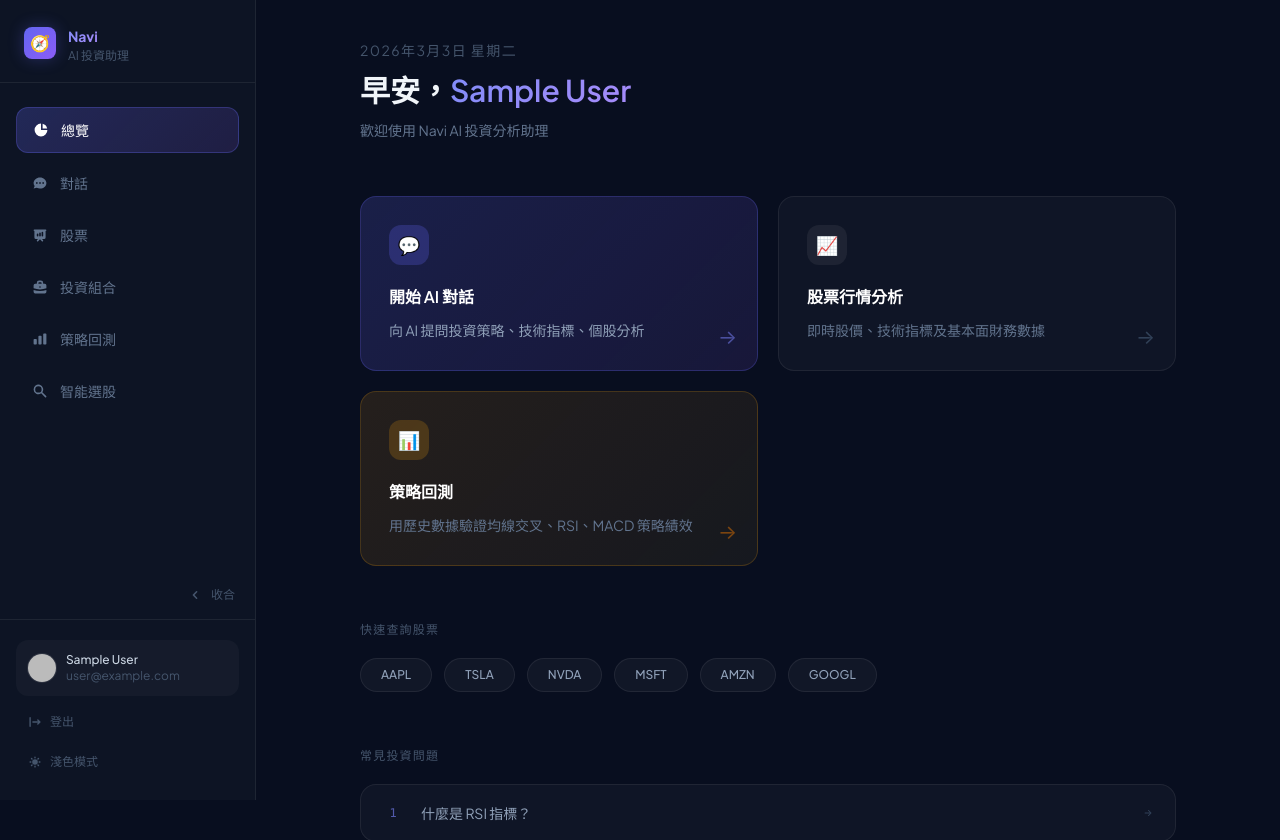
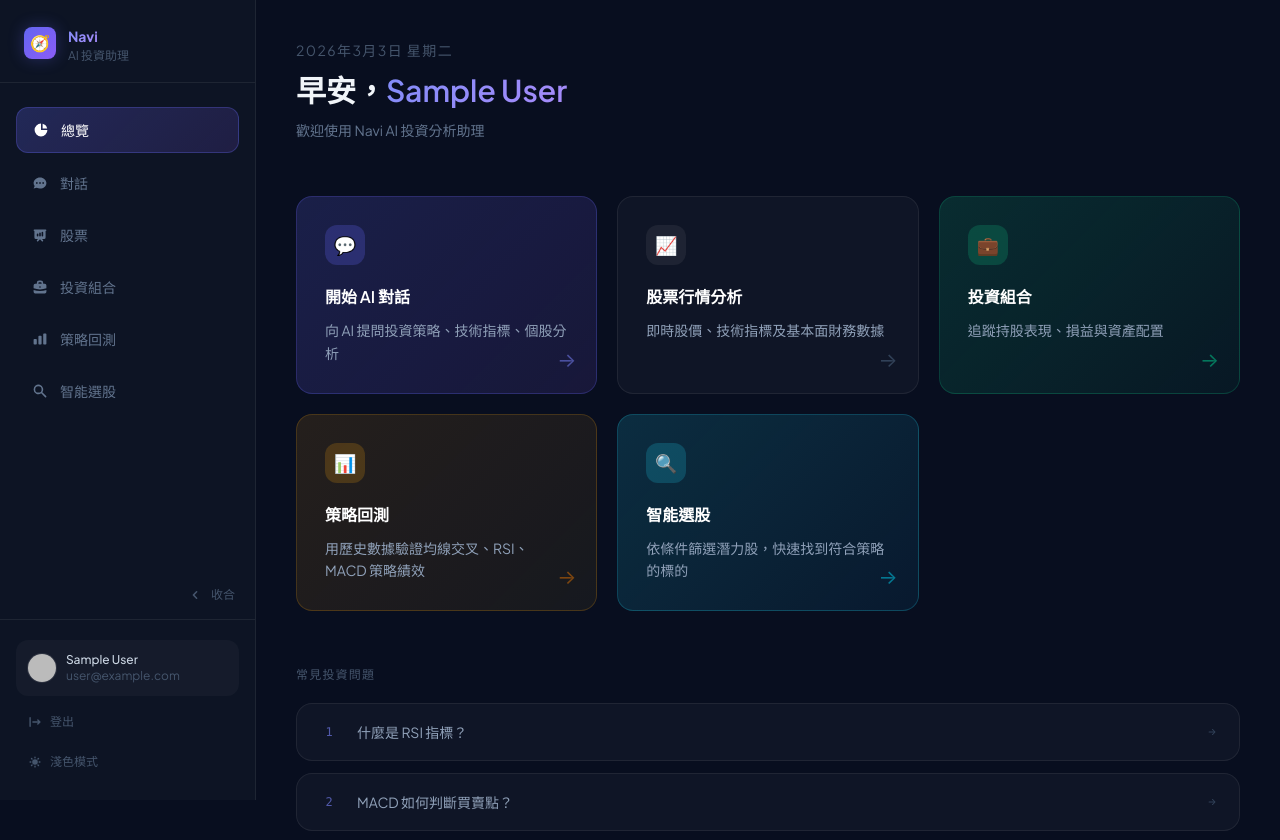
Before and after one commit to dddenrose/Navi, a React (Vite) app in the folder frontend/: page /dashboard in a window 1280 px wide. Shown: the top 840 px of the page. Built offline with nearby package versions, Linux system fonts and the light colour scheme; no server answers; sample sign-in values are in the browser's storage.

Commit message:
feat(frontend): redesign dashboard with all feature cards
- Remove 快速查詢股票 quick stocks section
- Expand homepage feature cards from 3 to 5 (chat/stock/portfolio/backtest/screener)
- Filter cards by user's feature access (consistent with sidebar)

```diff
--- a/frontend/src/pages/Dashboard.tsx
+++ b/frontend/src/pages/Dashboard.tsx
@@ -1,7 +1,8 @@
+import { useEffect, useState } from "react";
 import { Link } from "react-router-dom";
+import { getFeatureAccess } from "@/lib/api";
 import { useAuthStore } from "@/store/authStore";
-
-const quickStocks = ["AAPL", "TSLA", "NVDA", "MSFT", "AMZN", "GOOGL"];
+import { useTokenClaims } from "@/lib/useTokenClaims";
 
 const quickQuestions = [
   "什麼是 RSI 指標？",
@@ -10,15 +11,131 @@ const quickQuestions = [
   "如何計算本益比？",
 ];
 
+type FeatureCard = {
+  featureKey: string;
+  to: string;
+  emoji: string;
+  title: string;
+  description: string;
+  iconBg: string;
+  cardBg: string;
+  cardBorder: string;
+  glow: string;
+  arrowClass: string;
+};
+
+const featureCards: FeatureCard[] = [
+  {
+    featureKey: "chat",
+    to: "/chat",
+    emoji: "💬",
+    title: "開始 AI 對話",
+    description: "向 AI 提問投資策略、技術指標、個股分析",
+    iconBg: "rgba(99,102,241,0.25)",
+    cardBg:
+      "linear-gradient(135deg, rgba(99,102,241,0.2), rgba(139,92,246,0.12))",
+    cardBorder: "1px solid rgba(99,102,241,0.25)",
+    glow: "radial-gradient(circle at 50% 50%, rgba(99,102,241,0.12), transparent 70%)",
+    arrowClass:
+      "text-indigo-400/50 group-hover:text-indigo-400 transition-colors",
+  },
+  {
+    featureKey: "stock",
+    to: "/stock",
+    emoji: "📈",
+    title: "股票行情分析",
+    description: "即時股價、技術指標及基本面財務數據",
+    iconBg: "var(--overlay-subtle)",
+    cardBg: "var(--card-bg)",
+    cardBorder: "1px solid var(--border)",
+    glow: "radial-gradient(circle at 50% 50%, var(--card-bg-hover), transparent 70%)",
+    arrowClass: "text-slate-700 group-hover:text-slate-500 transition-colors",
+  },
+  {
+    featureKey: "portfolio",
+    to: "/portfolio",
+    emoji: "💼",
+    title: "投資組合",
+    description: "追蹤持股表現、損益與資產配置",
+    iconBg: "rgba(16,185,129,0.22)",
+    cardBg:
+      "linear-gradient(135deg, rgba(16,185,129,0.18), rgba(5,150,105,0.08))",
+    cardBorder: "1px solid rgba(16,185,129,0.22)",
+    glow: "radial-gradient(circle at 50% 50%, rgba(16,185,129,0.1), transparent 70%)",
+    arrowClass:
+      "text-emerald-400/50 group-hover:text-emerald-400 transition-colors",
+  },
+  {
+    featureKey: "backtest",
+    to: "/backtest",
+    emoji: "📊",
+    title: "策略回測",
+    description: "用歷史數據驗證均線交叉、RSI、MACD 策略績效",
+    iconBg: "rgba(245,158,11,0.2)",
+    cardBg:
+      "linear-gradient(135deg, rgba(245,158,11,0.12), rgba(251,191,36,0.06))",
+    cardBorder: "1px solid rgba(245,158,11,0.2)",
+    glow: "radial-gradient(circle at 50% 50%, rgba(245,158,11,0.08), transparent 70%)",
+    arrowClass:
+      "text-amber-600/50 group-hover:text-amber-500 transition-colors",
+  },
+  {
+    featureKey: "screener",
+    to: "/screener",
+    emoji: "🔍",
+    title: "智能選股",
+    description: "依條件篩選潛力股，快速找到符合策略的標的",
+    iconBg: "rgba(34,211,238,0.2)",
+    cardBg:
+      "linear-gradient(135deg, rgba(34,211,238,0.16), rgba(14,165,233,0.08))",
+    cardBorder: "1px solid rgba(34,211,238,0.22)",
+    glow: "radial-gradient(circle at 50% 50%, rgba(34,211,238,0.1), transparent 70%)",
+    arrowClass: "text-cyan-400/50 group-hover:text-cyan-400 transition-colors",
+  },
+];
+
 export default function Dashboard() {
   const { user } = useAuthStore();
+  const claims = useTokenClaims();
+  const [allowedFeatures, setAllowedFeatures] = useState<Set<string> | null>(
+    null,
+  );
+
+  useEffect(() => {
+    let cancelled = false;
+    getFeatureAccess()
+      .then((data) => {
+        if (cancelled) return;
+        setAllowedFeatures(
+          new Set(
+            data.features
+              .filter((feature) => feature.allowed)
+              .map((feature) => feature.feature_key),
+          ),
+        );
+      })
+      .catch(() => {
+        if (cancelled) return;
+        setAllowedFeatures(null);
+      });
+    return () => {
+      cancelled = true;
+    };
+  }, [user?.uid]);
 
   // rerender-simple-expression-in-memo: trivial expression, no memo needed
   const hour = new Date().getHours();
   const greeting = hour < 12 ? "早安" : hour < 18 ? "午安" : "晚安";
 
+  const visibleCards = featureCards.filter(
+    (card) =>
+      claims.admin ||
+      allowedFeatures === null ||
+      allowedFeatures.has(card.featureKey),
+  );
+
   return (
-    <div className="px-4 py-6 md:px-10 md:py-10 max-w-4xl mx-auto animate-fade-up">
+    <div className="px-4 py-6 md:px-10 md:py-10 max-w-5xl mx-auto animate-fade-up">
       {/* Header */}
       <div className="mb-8 md:mb-14">
         <p className="text-sm text-slate-600 mb-3 tracking-widest uppercase">
@@ -41,146 +158,44 @@ export default function Dashboard() {
         </p>
       </div>
 
-      {/* Quick actions */}
-      <div className="grid grid-cols-1 md:grid-cols-2 gap-4 md:gap-5 mb-10 md:mb-14">
+      {/* Feature cards */}
+      <div className="grid grid-cols-1 md:grid-cols-2 lg:grid-cols-3 gap-4 md:gap-5 mb-10 md:mb-14">
+        {visibleCards.map((card) => (
           <Link
-          to="/chat"
+            key={card.featureKey}
+            to={card.to}
             className="group relative rounded-2xl p-7 text-left transition-transform duration-200 overflow-hidden hover:scale-[1.02]"
             style={{
-            background:
-              "linear-gradient(135deg, rgba(99,102,241,0.2), rgba(139,92,246,0.12))",
-            border: "1px solid rgba(99,102,241,0.25)",
+              background: card.cardBg,
+              border: card.cardBorder,
             }}
           >
-          {/* Glow on hover */}
             <div
               className="absolute inset-0 opacity-0 group-hover:opacity-100 transition-opacity duration-300 pointer-events-none"
-            style={{
-              background:
-                "radial-gradient(circle at 50% 50%, rgba(99,102,241,0.12), transparent 70%)",
-            }}
+              style={{ background: card.glow }}
             />
             <div className="relative">
               <div
                 className="w-10 h-10 rounded-xl flex items-center justify-center mb-5 text-lg"
-              style={{ background: "rgba(99,102,241,0.25)" }}
+                style={{ background: card.iconBg }}
               >
-              💬
+                {card.emoji}
               </div>
               <h3 className="text-base font-semibold text-white mb-2.5">
-              開始 AI 對話
+                {card.title}
               </h3>
               <p className="text-sm text-slate-400 leading-relaxed">
-              向 AI 提問投資策略、技術指標、個股分析
+                {card.description}
               </p>
             </div>
             <div
-            className="absolute bottom-5 right-5 text-indigo-400/50 group-hover:text-indigo-400 transition-colors text-xl"
+              className={`absolute bottom-5 right-5 text-xl ${card.arrowClass}`}
               aria-hidden="true"
             >
               →
             </div>
           </Link>
-
-        <Link
-          to="/stock"
-          className="group relative rounded-2xl p-7 text-left transition-transform duration-200 overflow-hidden hover:scale-[1.02]"
-          style={{
-            background: "var(--card-bg)",
-            border: "1px solid var(--border)",
-          }}
-        >
-          <div
-            className="absolute inset-0 opacity-0 group-hover:opacity-100 transition-opacity duration-300 pointer-events-none"
-            style={{
-              background:
-                "radial-gradient(circle at 50% 50%, var(--card-bg-hover), transparent 70%)",
-            }}
-          />
-          <div className="relative">
-            <div
-              className="w-10 h-10 rounded-xl flex items-center justify-center mb-5 text-lg"
-              style={{ background: "var(--overlay-subtle)" }}
-            >
-              📈
-            </div>
-            <h3 className="text-base font-semibold text-white mb-2.5">
-              股票行情分析
-            </h3>
-            <p className="text-sm text-slate-500 leading-relaxed">
-              即時股價、技術指標及基本面財務數據
-            </p>
-          </div>
-          <div
-            className="absolute bottom-5 right-5 text-slate-700 group-hover:text-slate-500 transition-colors text-xl"
-            aria-hidden="true"
-          >
-            →
-          </div>
-        </Link>
-
-        <Link
-          to="/backtest"
-          className="group relative rounded-2xl p-7 text-left transition-transform duration-200 overflow-hidden hover:scale-[1.02]"
-          style={{
-            background:
-              "linear-gradient(135deg, rgba(245,158,11,0.12), rgba(251,191,36,0.06))",
-            border: "1px solid rgba(245,158,11,0.2)",
-          }}
-        >
-          <div
-            className="absolute inset-0 opacity-0 group-hover:opacity-100 transition-opacity duration-300 pointer-events-none"
-            style={{
-              background:
-                "radial-gradient(circle at 50% 50%, rgba(245,158,11,0.08), transparent 70%)",
-            }}
-          />
-          <div className="relative">
-            <div
-              className="w-10 h-10 rounded-xl flex items-center justify-center mb-5 text-lg"
-              style={{ background: "rgba(245,158,11,0.2)" }}
-            >
-              📊
-            </div>
-            <h3 className="text-base font-semibold text-white mb-2.5">
-              策略回測
-            </h3>
-            <p className="text-sm text-slate-500 leading-relaxed">
-              用歷史數據驗證均線交叉、RSI、MACD 策略績效
-            </p>
-          </div>
-          <div
-            className="absolute bottom-5 right-5 text-amber-600/50 group-hover:text-amber-500 transition-colors text-xl"
-            aria-hidden="true"
-          >
-            →
-          </div>
-        </Link>
-      </div>
-
-      {/* Quick stock chips */}
-      <div className="mb-10 md:mb-14">
-        <h2
-          className="text-xs font-medium text-slate-600 mb-4 md:mb-5 tracking-widest uppercase"
-          style={{ textWrap: "balance" }}
-        >
-          快速查詢股票
-        </h2>
-        <div className="flex flex-wrap gap-3">
-          {quickStocks.map((symbol) => (
-            <Link
-              key={symbol}
-              to={`/stock/${symbol}`}
-              className="stock-chip px-5 py-2 rounded-full text-xs font-medium text-slate-400 hover:text-slate-100 hover:scale-105"
-              style={{
-                background: "var(--overlay-bg)",
-                border: "1px solid var(--border)",
-              }}
-            >
-              {symbol}
-            </Link>
         ))}
-        </div>
       </div>
 
       {/* Quick questions */}
```
Lines whose indentation alone changed are shown as unchanged.
